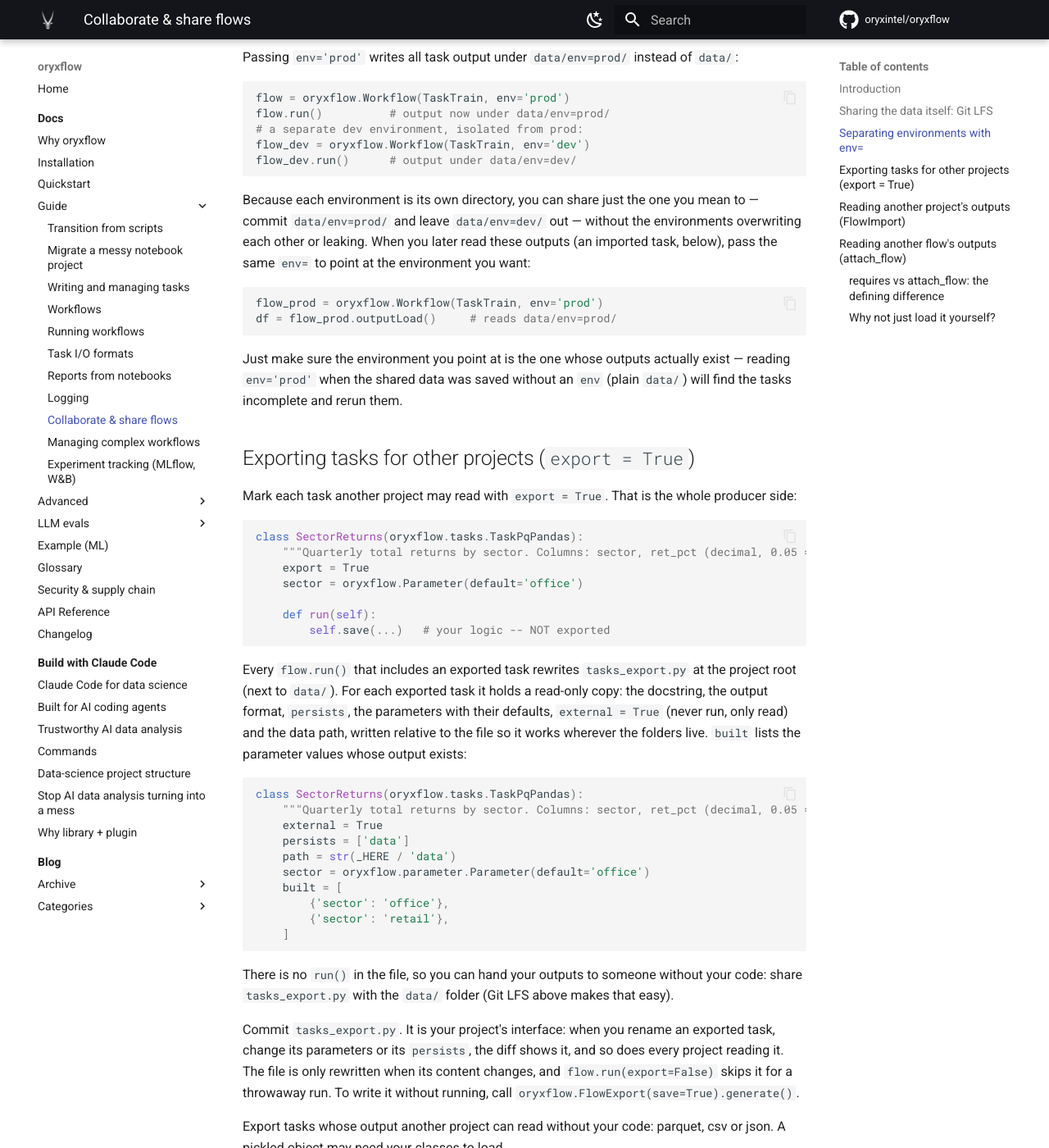
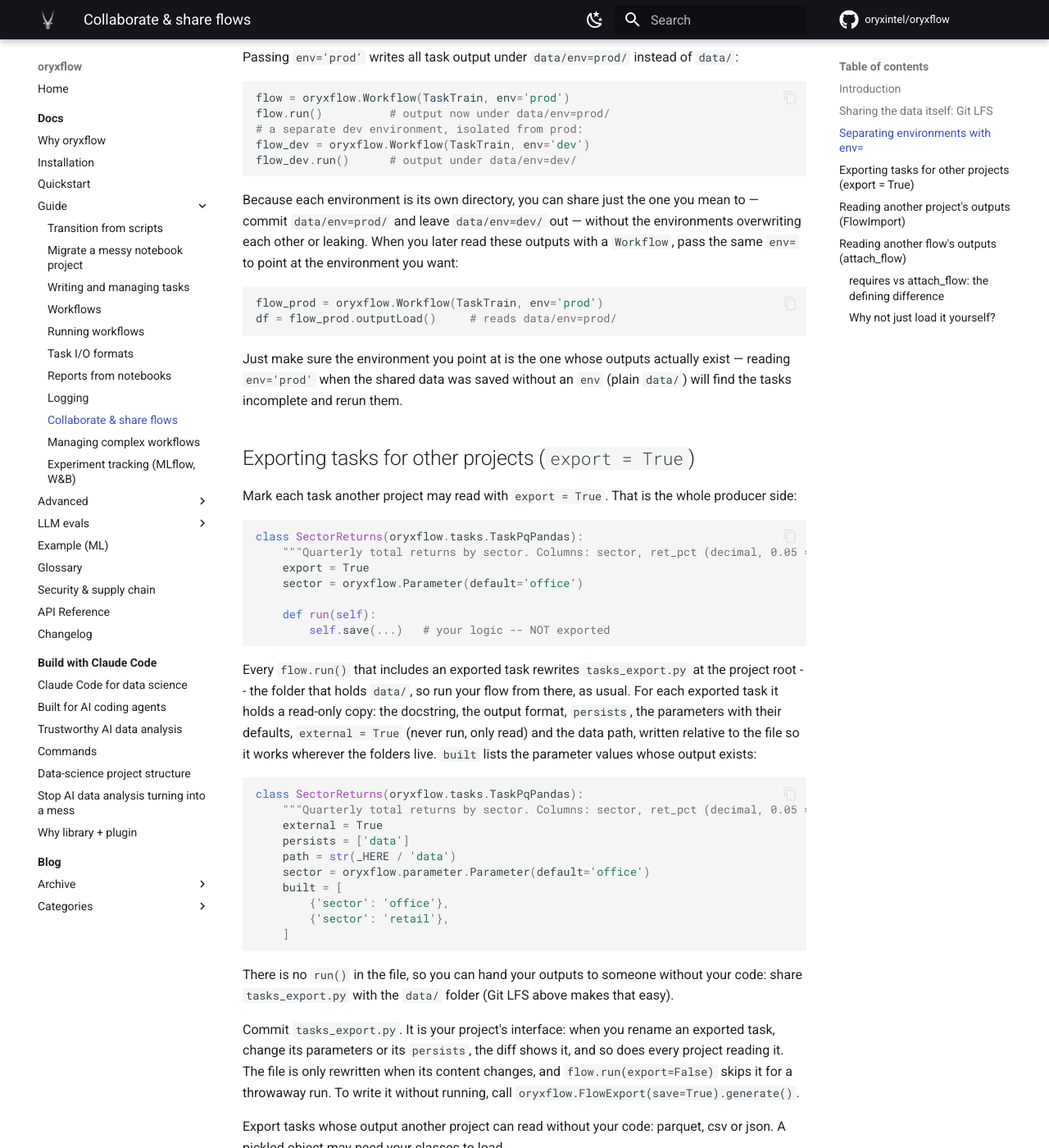
Before and after one commit to oryxintel/oryxlib-docs, an MkDocs documentation site: the page built from docs/docs/collaborate.md, in a window 1280 px wide and 1400 px high, scrolled down 1652 px. Shown: the whole window at 82% size. Built offline with MkDocs 1.6.1 and Material for MkDocs 9.7.7, drawn with Linux system fonts in a browser that asks for light colours; comment, search, counter and statistics services are not loaded; some of the changed text lies outside the part shown.

Commit message:
fix: review findings for export/import and the engine fixes
- tasks_export.py keeps classes whose module this run never imported
  (carried over from the previous file, built re-checked with its own path)
  and drops a class only when its loaded module no longer exports it.
- The data dir of an exported class: the run's instances, then a
  class-level path, then the previous file (a Workflow(path=...) run), so a
  later plain run no longer rewrites it to the default dir.
- A consumer Workflow's path/env no longer re-points imported tasks.
- Defaults with no literal form (Path, numpy) export as serialized strings;
  target_ext / target_class are exported; classes overriding output() or
  _getpath are skipped with a warning; a generated file that would not load
  is never written.
- build() raises when two different classes share a task_id.
- After a status-file write gives up, writes in the next minute try once.
- Docs/CHANGELOG corrections (env wording, in-process hash cache, mixed
  oryxflow versions sharing a data dir).

Co-Authored-By: Claude Opus 5.5 <noreply@anthropic.com>
Claude-Session: https://claude.ai/code/session_01WKtUcRbgKjjit6pXNrd7Wy

````diff
--- a/docs/docs/collaborate.md
+++ b/docs/docs/collaborate.md
@@ -45,7 +45,7 @@ flow_dev = oryxflow.Workflow(TaskTrain, env='dev')
 flow_dev.run()      # output under data/env=dev/
 ```
 
-Because each environment is its own directory, you can share just the one you mean to — commit `data/env=prod/` and leave `data/env=dev/` out — without the environments overwriting each other or leaking. When you later read these outputs (an imported task, below), pass the same `env=` to point at the environment you want:
+Because each environment is its own directory, you can share just the one you mean to — commit `data/env=prod/` and leave `data/env=dev/` out — without the environments overwriting each other or leaking. When you later read these outputs with a `Workflow`, pass the same `env=` to point at the environment you want:
 
 ```python
 flow_prod = oryxflow.Workflow(TaskTrain, env='prod')
@@ -68,7 +68,7 @@ class SectorReturns(oryxflow.tasks.TaskPqPandas):
         self.save(...)   # your logic -- NOT exported
 ```
 
-Every `flow.run()` that includes an exported task rewrites `tasks_export.py` at the project root (next to `data/`). For each exported task it holds a read-only copy: the docstring, the output format, `persists`, the parameters with their defaults, `external = True` (never run, only read) and the data path, written relative to the file so it works wherever the folders live. `built` lists the parameter values whose output exists:
+Every `flow.run()` that includes an exported task rewrites `tasks_export.py` at the project root -- the folder that holds `data/`, so run your flow from there, as usual. For each exported task it holds a read-only copy: the docstring, the output format, `persists`, the parameters with their defaults, `external = True` (never run, only read) and the data path, written relative to the file so it works wherever the folders live. `built` lists the parameter values whose output exists:
 
 ```python
 class SectorReturns(oryxflow.tasks.TaskPqPandas):
@@ -108,9 +108,10 @@ oryxflow.Workflow(SectorReport, {'sector': 'retail'}).run()
 What that gets you:
 
 - **Parameters pass through the flow.** `SectorReport` takes on `sector` from `SectorReturns`, so you choose the sector the way you choose any parameter, including one flow per sector with `WorkflowMulti`. `exported.SectorReturns.built` lists what `project1` has built.
-- **Reruns follow upstream.** When `project1` recomputes `SectorReturns`, `SectorReport` reruns on its next run; when nothing changed there, nothing reruns here.
+- **Reruns follow upstream.** When `project1` recomputes `SectorReturns`, `SectorReport` reruns on its next run; when nothing changed there, nothing reruns here. (This uses `project1`'s code tracking, which is on by default.)
+- **Your flow's settings don't move them.** Imported tasks read `project1`'s data folder even when your `Workflow` sets `path=` or `env=`.
 - **No side effects on the other project.** Imported tasks never run from here. If an output isn't there, the run stops with `external missing output (looked for <path>); built: ...` -- pick a built value, or have `project1` build the one you need.
-- **No path work.** The export knows where `project1` keeps its files, and two projects whose files share a name (`tasks.py`, `cfg.py`) don't mix: the export imports nothing from `project1`.
+- **No path work.** The export knows where `project1` keeps its files, and two projects whose files share a name (`tasks.py`, `cfg.py`) don't mix: the export imports nothing from `project1`. Task names must differ from your own tasks' names, though: a run that meets two different tasks with the same name and parameters stops with an error naming both.
 
 **Don't read another project's outputs by file path or run id.** Output file names come from the task's name and parameters, and the format has changed between releases, so a hard-coded path breaks silently, skips the file-format handling and never notices when the upstream project recomputes. A run id names one build in the event log, not an output -- the cache keeps the latest output per task, so there is no "that run's output" to fetch. A file path is fine for a consumer *outside* oryxflow (Excel, a BI tool); hand it `flow.outputPath(...)`, not a typed-in path.
 
````
Also changed, not shown: docs/docs/managing-workflows.md (+1 -1 lines).
